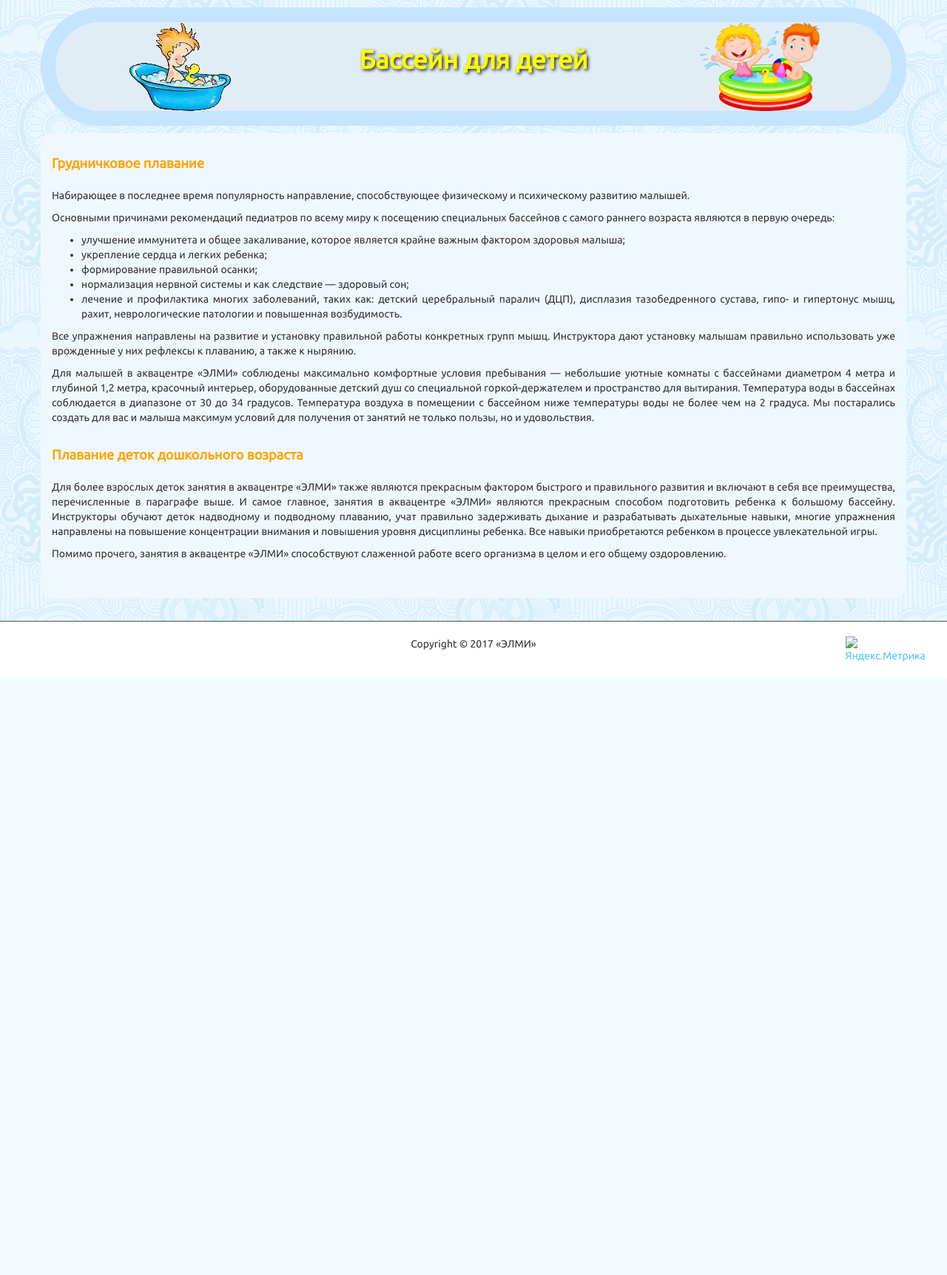
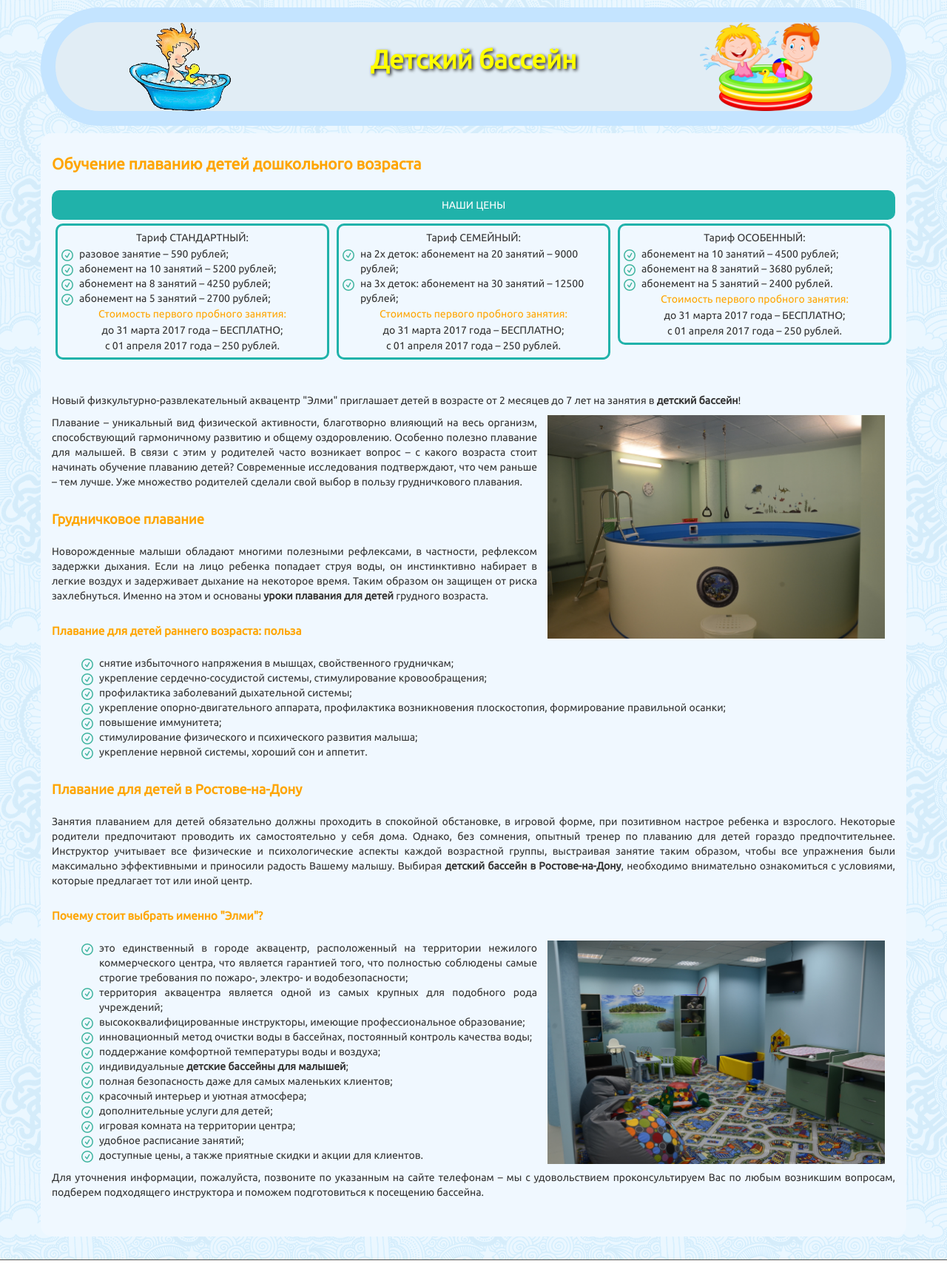
Before and after one commit to AntonyanArmen/elmi, a PHP site: page /waterpool.html in a window 1280 px wide. Shown: the part 110-1833 px from the top of the page at 74% size. Before the commit the page ends 1004 px from the top, so only its background shows below. Run offline with PHP 8.4, Linux system fonts and the light colour scheme; some web fonts are replaced.

Commit message:
Services, seo

```diff
--- a/css/common.css
+++ b/css/common.css
@@ -357,3 +357,59 @@ header
         line-height: 0;
 	}
 }
+
+.price
+{
+	background: #20B2AA; /* Цвет фона */
+    color: #fff; /* Цвет текста */
+    padding: 10px; /* Поля вокруг текста */
+	text-align: center;
+	text-transform: uppercase;
+	font-family: inherit;
+    -moz-border-radius: 10px; /* Для Firefox 3 */
+    -webkit-border-radius: 10px; /* Для Safari 4 и Chrome */
+    border-radius: 10px; /* Для современных браузеров */
+}
+
+.tarif
+{
+	text-align: center; /*располагаем содержимое блока по центру*/
+}
+
+.tarif div
+{
+	padding: 5px;
+}
+
+.block
+{
+	border-color: #20B2AA;
+	border-style: solid;
+	padding: 10px;
+	-moz-border-radius: 10px; /* Для Firefox 3 */
+    -webkit-border-radius: 10px; /* Для Safari 4 и Chrome */
+    border-radius: 10px; /* Для современных браузеров */
+}
+
+.block ul
+{
+	padding: 0; margin: 0;
+	text-align: initial;
+}
+
+.block p
+{
+	margin-top: 0.1em; /* Отступ сверху */
+    margin-bottom: 0.1em; /* Отступ снизу */
+}
+
+.blockindex
+{
+	border-color: #20B2AA;
+	border-style: solid;
+	padding: 10px;
+	margin: 10px;
+    -moz-border-radius: 10px; /* Для Firefox 3 */
+    -webkit-border-radius: 10px; /* Для Safari 4 и Chrome */
+    border-radius: 10px; /* Для современных браузеров */
+}
--- a/css/services.css
+++ b/css/services.css
@@ -27,15 +27,37 @@
             color: yellow;
             text-shadow: 2px 2px 4px #222;
         }
+	#service h1
+        {
+            color: orange;
+            font-weight: 800;
+            padding-top: 10px;
+            padding-bottom: 14px;
+            font-size: 1.5em;
+        }
      #service h2
         {
             color: orange;
-            font-weight: 600;
+            font-weight: 800;
             padding-top: 10px;
             padding-bottom: 14px;
             font-size: 1.3em;
         }
-    #service .section-content
+	#service h3
+        {
+            color: orange;
+            font-weight: 800;
+            padding-top: 10px;
+            padding-bottom: 14px;
+            font-size: 1.1em;
+        }
+	#service li {
+		list-style: none;
+		background: url(../images/ul.png) no-repeat 0 4px;
+		padding-left: 24px;
+	   }
+
+	#service .section-content
         {
             text-align: justify;
         }
--- a/waterpool.html
+++ b/waterpool.html
@@ -6,9 +6,9 @@
         <link rel="dns-prefetch" href="//google-analytics.com/">
         <link rel="dns-prefetch" href="//fonts.googleapis.com/">
         <link rel="dns-prefetch" href="//api-maps.yandex.ru./">
-		<title> Бассейн для детей Аквацентр «Элми» в Ростове-на-Дону </title>
-        <meta name="keywords" content="бассейн для детей, малышей, ростов-на-дону, грудничковое плавание, занятия, детский аквацентр, аквааэробика для беременных, элми">
-        <meta name="description" content="Детский аквацентр «Элми» приглашает малышей на занятия в бассейн; грудничковое плавание и аквааэробика для беременных по доступным ценам в Ростове.">
+		<title>Детский бассейн в Ростове-на-Дону. Занятия грудничковым плаванием</title>
+        <meta name="keywords" content="детский бассейн, ростов-на-дону, плавательный, центр, для детей, от 3 лет, обучение плаванию, дошкольного возраста, малышей, занятия, уроки, секция, грудничковое">
+        <meta name="description" content="Обучение плаванию детей дошкольного вораста в Ростове-на-Дону - уроки опытного тренера по грудничковому плаванию в бассейне для малышей.">
         <meta http-equiv="X-UA-Compatible" content="IE=Edge">
 		<meta name="viewport" content="width=device-width, initial-scale=1">
         <meta name="format-detection" content="telephone=no">
@@ -105,26 +105,90 @@
             <div class="container">
                 <div class="row">
                     <div class="col-md-12 section-header">
-                        <p class="wow bounceIn animated section-header-text" data-wow-offset="50" data-wow-delay="0.3s" style="visibility: visible; animation-delay: 0.3s; animation-name: bounceIn;">Бассейн для детей</p>
+                        <p class="wow bounceIn animated section-header-text" data-wow-offset="50" data-wow-delay="0.3s" style="visibility: visible; animation-delay: 0.3s; animation-name: bounceIn;">Детский бассейн</p>
                     </div>
                     <div class="col-md-12 wow fadeIn animated section-content" data-wow-offset="50" data-wow-delay="0.6s" style="visibility: visible; animation-delay: 0.6s; animation-name: fadeIn;">
-                    <h2>Грудничковое плавание</h2>
-                        <p>Набирающее в последнее время популярность направление, способствующее физическому и психическому развитию малышей.</p>
-                        <p>
-    Основными причинами рекомендаций педиатров по всему миру к посещению специальных бассейнов с самого раннего возраста являются в первую очередь:</p>
-                            <ul>
-                                <li>улучшение иммунитета и общее закаливание, которое является крайне важным фактором здоровья малыша;</li>
-                                <li>укрепление сердца и легких ребенка;</li>
-                                <li>формирование правильной осанки;</li>
-                                <li>нормализация нервной системы и как следствие — здоровый сон;</li>
-                                <li>лечение и профилактика многих заболеваний, таких как: детский церебральный паралич (ДЦП), дисплазия тазобедренного сустава, гипо- и гипертонус мышц, рахит, неврологические патологии и повышенная возбудимость.</li>
-                            </ul>
-    <p>Все упражнения направлены на развитие и установку правильной работы конкретных групп мышц. Инструктора дают установку малышам правильно использовать уже врожденные у них рефлексы к плаванию, а также к нырянию.</p>
-    <p>Для малышей в аквацентре «ЭЛМИ» соблюдены максимально комфортные условия пребывания — небольшие уютные комнаты с бассейнами диаметром 4 метра и глубиной 1,2 метра, красочный интерьер, оборудованные детский душ со специальной горкой-держателем и пространство для вытирания. Температура воды в бассейнах соблюдается в диапазоне от 30 до 34 градусов. Температура воздуха в помещении с бассейном ниже температуры воды не более чем на 2 градуса. Мы постарались создать для вас и малыша максимум условий для получения от занятий не только пользы, но и удовольствия.</p>
-                        <h2>Плавание деток дошкольного возраста</h2>
-                        <p>Для более взрослых деток занятия в аквацентре «ЭЛМИ» также являются прекрасным фактором быстрого и правильного развития и включают в себя все преимущества, перечисленные в параграфе выше. И самое главное, занятия в аквацентре «ЭЛМИ» являются прекрасным способом подготовить ребенка к большому бассейну. Инструкторы обучают деток надводному и подводному плаванию, учат правильно задерживать дыхание и разрабатывать дыхательные навыки, многие упражнения направлены на повышение концентрации внимания и повышения уровня дисциплины ребенка. Все навыки приобретаются ребенком в процессе увлекательной игры.</p>
-                        <p>Помимо прочего, занятия в аквацентре «ЭЛМИ» способствуют слаженной работе всего организма в целом и его общему оздоровлению. </p>
-                        <br/>&nbsp;
+					<h1>Обучение плаванию детей дошкольного возраста</h1>
+					<div class="price">Наши цены</div>
+					<div class="tarif">
+						<div class="col-md-4">
+							<div class="block">
+								<p>Тариф СТАНДАРТНЫЙ:</p>
+								<ul>
+									<li>разовое занятие – 590 рублей;</li>
+									<li>абонемент на 10 занятий – 5200 рублей;</li>
+									<li>абонемент на 8 занятий – 4250 рублей;</li>
+									<li>абонемент на 5 занятий – 2700 рублей;</li>
+								</ul>
+								<p><font color="orange">Стоимость первого пробного занятия:</font></p>
+								<p>до 31 марта 2017 года – БЕСПЛАТНО;</p>
+								<p>с 01 апреля 2017 года – 250 рублей.</p>
+							</div>
+						</div>
+						<div class="col-md-4">
+							<div class="block">
+								<p>Тариф СЕМЕЙНЫЙ:</p>
+								<ul>
+									<li>на 2х деток: абонемент на 20 занятий – 9000 рублей;</li>
+									<li>на 3х деток: абонемент на 30 занятий – 12500 рублей;</li>
+								</ul>
+								<p><font color="orange">Стоимость первого пробного занятия:</font></p>
+								<p>до 31 марта 2017 года – БЕСПЛАТНО;</p>
+								<p>с 01 апреля 2017 года – 250 рублей.</p>
+							</div>
+						</div>
+						<div class="col-md-4">
+							<div class="block">
+								<p>Тариф ОСОБЕННЫЙ:</p>
+								<ul>
+									<li>абонемент на 10 занятий – 4500 рублей;</li>
+									<li>абонемент на 8 занятий – 3680 рублей;</li>
+									<li>абонемент на 5 занятий – 2400 рублей.</li>
+								</ul>
+								<p><font color="orange">Стоимость первого пробного занятия:</font></p>
+								<p>до 31 марта 2017 года – БЕСПЛАТНО;</p>
+								<p>с 01 апреля 2017 года – 250 рублей.</p>
+							</div>
+						</div>
+					</div>
+					<div class="clearfix"></div>
+					<br/>&nbsp;
+					<p>Новый физкультурно-развлекательный аквацентр "Элми" приглашает детей в возрасте от 2 месяцев до 7 лет на занятия в <b>детский бассейн</b>!</p>
+					<img class="service-illustration float-left" alt="Плавание для детей от 3 лет" title="Детский плавательный бассейн"   src="images/detskij_bassejn.jpg">
+					<p>Плавание – уникальный вид физической активности, благотворно влияющий на весь организм, способствующий гармоничному развитию и общему оздоровлению. Особенно полезно плавание для малышей. В связи с этим у родителей часто возникает вопрос – с какого возраста стоит начинать обучение плаванию детей? Современные исследования подтверждают, что чем раньше – тем лучше. Уже множество родителей сделали свой выбор в пользу грудничкового плавания.</p>
+					<h2>Грудничковое плавание</h2>
+					<p>Новорожденные малыши обладают многими полезными рефлексами, в частности, рефлексом задержки дыхания. Если на лицо ребенка попадает струя воды, он инстинктивно набирает в легкие воздух и задерживает дыхание на некоторое время. Таким образом он защищен от риска захлебнуться. Именно на этом и основаны <b>уроки плавания для детей</b> грудного возраста.</p>
+					<h3>Плавание для детей раннего возраста: польза</h3>
+						<ul>
+							<li>снятие избыточного напряжения в мышцах, свойственного грудничкам;</li>
+							<li>укрепление сердечно-сосудистой системы, стимулирование кровообращения;</li>
+							<li>профилактика заболеваний дыхательной системы;</li>
+							<li>укрепление опорно-двигательного аппарата, профилактика возникновения плоскостопия, формирование правильной осанки;</li>
+							<li>повышение иммунитета;</li>
+							<li>стимулирование физического и психического развития малыша;</li>
+							<li>укрепление нервной системы, хороший сон и аппетит.</li>
+						</ul>
+					<h2>Плавание для детей в Ростове-на-Дону</h2>
+					<p>Занятия плаванием для детей обязательно должны проходить в спокойной обстановке, в игровой форме, при позитивном настрое ребенка и взрослого. Некоторые родители предпочитают проводить их самостоятельно у себя дома. Однако, без сомнения, опытный тренер по плаванию для детей гораздо предпочтительнее. Инструктор учитывает все физические и психологические аспекты каждой возрастной группы, выстраивая занятие таким образом, чтобы все упражнения были максимально эффективными и приносили радость Вашему малышу. Выбирая <b>детский бассейн в Ростове-на-Дону</b>, необходимо внимательно ознакомиться с условиями, которые предлагает тот или иной центр.</p>
+					<h3>Почему стоит выбрать именно "Элми"?</h3>
+					<img class="service-illustration float-left" alt="Отдать ребенка на плавание" title="Бассейн для малышей"   src="images/centr_plavanija_dlja_detej.jpg">
+						<ul>
+							<li>это единственный в городе аквацентр, расположенный на территории нежилого коммерческого центра, что является гарантией того, что полностью соблюдены самые строгие требования по пожаро-, электро- и водобезопасности;</li>
+							<li>территория аквацентра является одной из самых крупных для подобного рода учреждений;</li>
+							<li>высококвалифицированные инструкторы, имеющие профессиональное образование;</li>
+							<li>инновационный метод очистки воды в бассейнах, постоянный контроль качества воды;</li>
+							<li>поддержание комфортной температуры воды и воздуха;</li>
+							<li>индивидуальные <b>детские бассейны для малышей</b>;</li>
+							<li>полная безопасность даже для самых маленьких клиентов;</li>
+							<li>красочный интерьер и уютная атмосфера;</li>
+							<li>дополнительные услуги для детей;</li>
+							<li>игровая комната на территории центра;</li>
+							<li>удобное расписание занятий;</li>
+							<li>доступные цены, а также приятные скидки и акции для клиентов.</li>
+						</ul>
+					<p>Для уточнения информации, пожалуйста, позвоните по указанным на сайте телефонам – мы с удовольствием проконсультируем Вас по любым возникшим вопросам, подберем подходящего инструктора и поможем подготовиться к посещению бассейна.</p>
+
+                    <br/>&nbsp;
                     </div>
                     <div class="col-md-12 wow fadeIn animated" data-wow-offset="50" data-wow-delay="0.6s" style="visibility: visible; animation-delay: 0.6s; animation-name: fadeIn;"></div>
                 </div>
```
Also changed, not shown: cave.html (+52 -30 lines), index.html (+23 -46 lines), images/centr_plavanija_dlja_detej.jpg (added), images/detskij_bassejn.jpg (added), images/ul.png (added), 1 other file.
